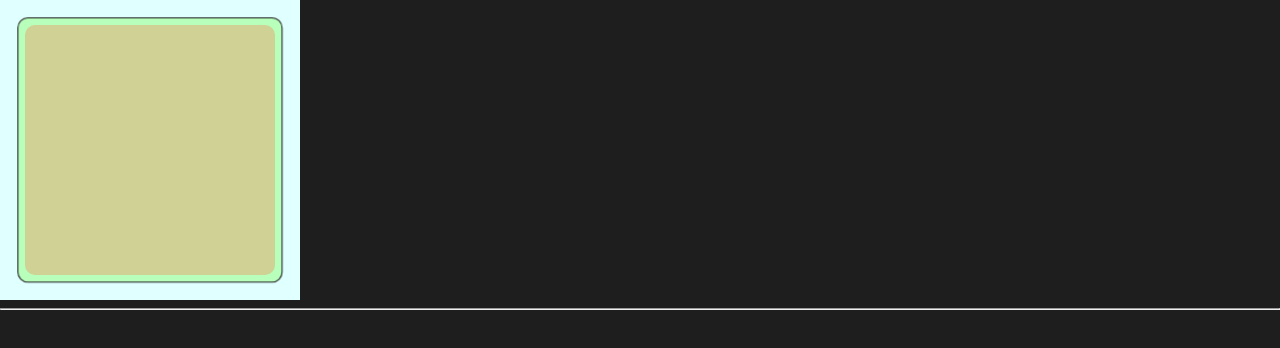
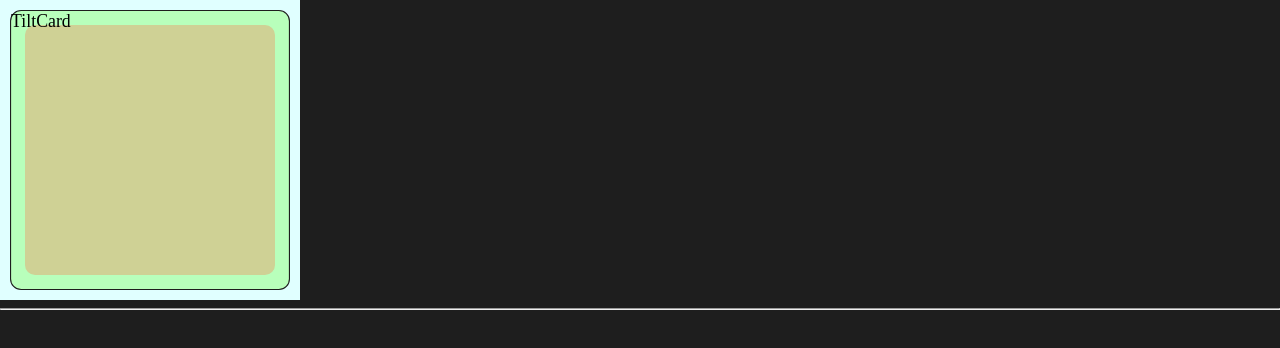
Before and after one commit to AlexSOTe/SOTeUI, a Vue app: page / in a window 1280 px wide. Shown: the top 348 px of the page. Built offline with nearby package versions, Linux system fonts and the light colour scheme.

Commit message:
修改卡片

```diff
--- a/src/components/TiltCard.vue
+++ b/src/components/TiltCard.vue
@@ -2,6 +2,7 @@
   <div class="TiltCard">
     <div class="tiltEle" v-tilt>
       <div class="floatCard">
+        {{name}}
       </div>
     </div>
   </div>
@@ -19,15 +20,14 @@
     display: flex;
     justify-content: center;
     align-items: center;
-    perspective: 2000px;
 
     .tiltEle {
       position: relative;
       width: 250px;
       height: 250px;
-      transform-style: preserve-3d;
       background-color: pink;
       border-radius: 10px;
+      perspective: 1000px;
 
       .floatCard {
         position: absolute;
@@ -38,7 +38,6 @@
         background-color: #4cff0044;
         transform: translate3d(-50%,-50%,100px);
         border: 1px solid #1e1e1e;
-        transform-style: preserve-3d;
         border-radius: 10px;
       }
     }
--- a/src/directives/tilt.ts
+++ b/src/directives/tilt.ts
@@ -1,7 +1,14 @@
-function TiltDirective() {
+/**
+ * 使一个有宽高的元素在鼠标移入时有倾斜效果
+ * @param degreeRate 倾斜程度，默认15
+ */
+function TiltDirective(degreeRate: number = 15) {
   const name = 'tilt';
   const obj = {
     mounted(ele: HTMLElement) {
+      // 设置默认样式
+      ele.style.transformStyle = 'preserve-3d';
+      ele.style.transition = 'none';
       // 获取被绑定元素的宽高
       const eleStyle = getComputedStyle(ele);
       const eleW = parseInt(eleStyle.width);
@@ -14,12 +21,15 @@ function TiltDirective() {
         const ox = mx - (eleW / 2);
         const oy = my - (eleH / 2);
         // 好了( •̀ ω •́ )y
-        ele.style.transform = `rotateX(${-oy / 15}deg) rotateY(${ox / 15}deg)`;
+        ele.style.transform = `rotateX(${-oy / degreeRate}deg) rotateY(${ox / degreeRate}deg)`;
       }, false);
       ele.addEventListener('mouseleave', (evt: MouseEvent) => {
         // 鼠标离开元素的时候重置transform
         ele.style.transform = `rotateX(0deg) rotateY(0deg)`;
-
+        ele.style.transition = 'all ease 300ms';
+        setTimeout(() => {
+          ele.style.transition = 'none';
+        }, 300)
       }, false);
     }
   };
@@ -27,4 +37,4 @@ function TiltDirective() {
 }
 
 
-export default TiltDirective();
+export default TiltDirective;
--- a/src/main.ts
+++ b/src/main.ts
@@ -1,8 +1,9 @@
 import { createApp } from 'vue'
 import App from './App.vue'
 import './assets/styles/common.scss';
-import tilt from './directives/tilt';
+import TiltDirective from './directives/tilt';
 
 const app = createApp(App);
+const tilt = TiltDirective();
 app.directive(tilt.name, tilt.obj);
 app.mount('#app');
```
